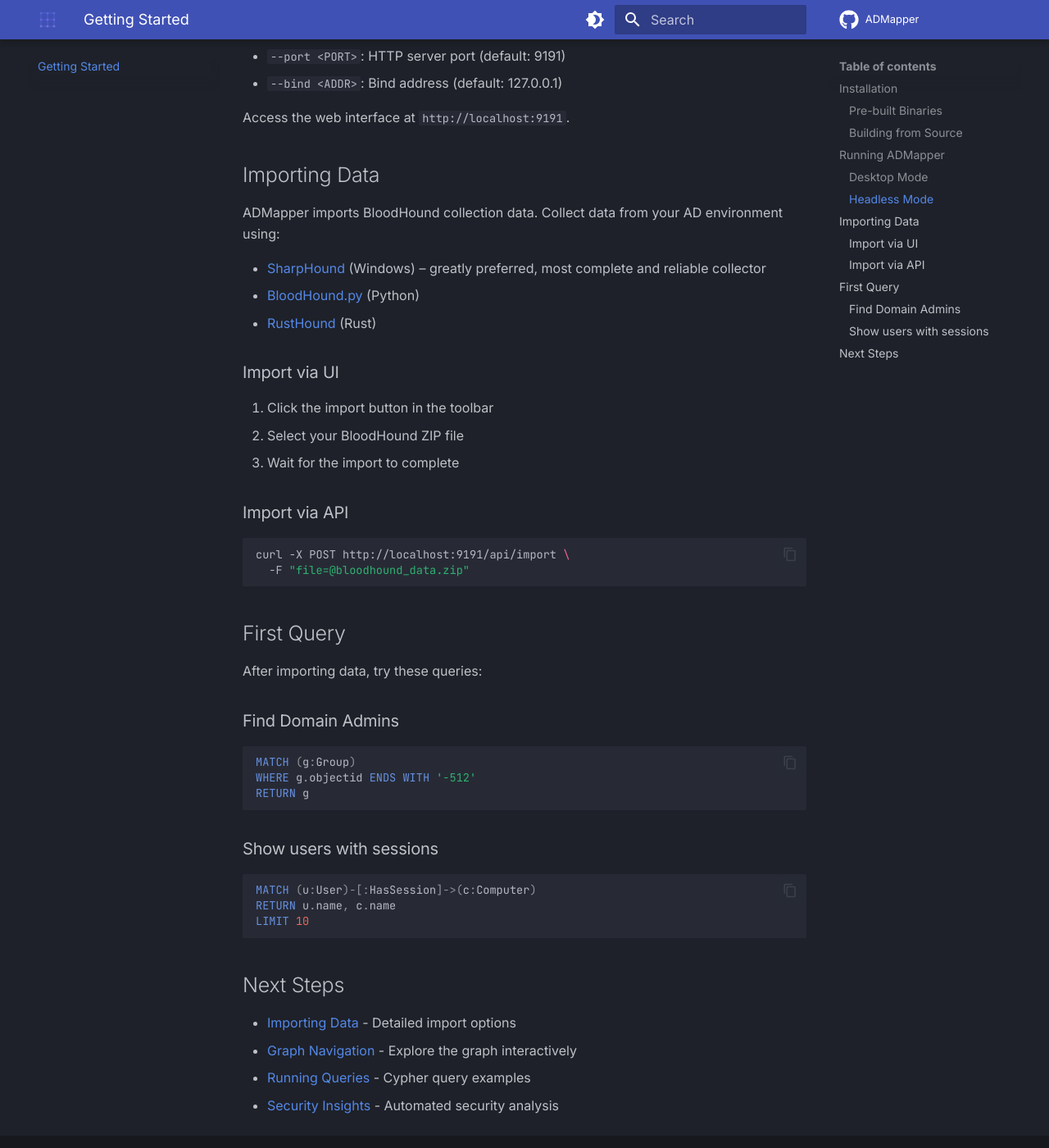
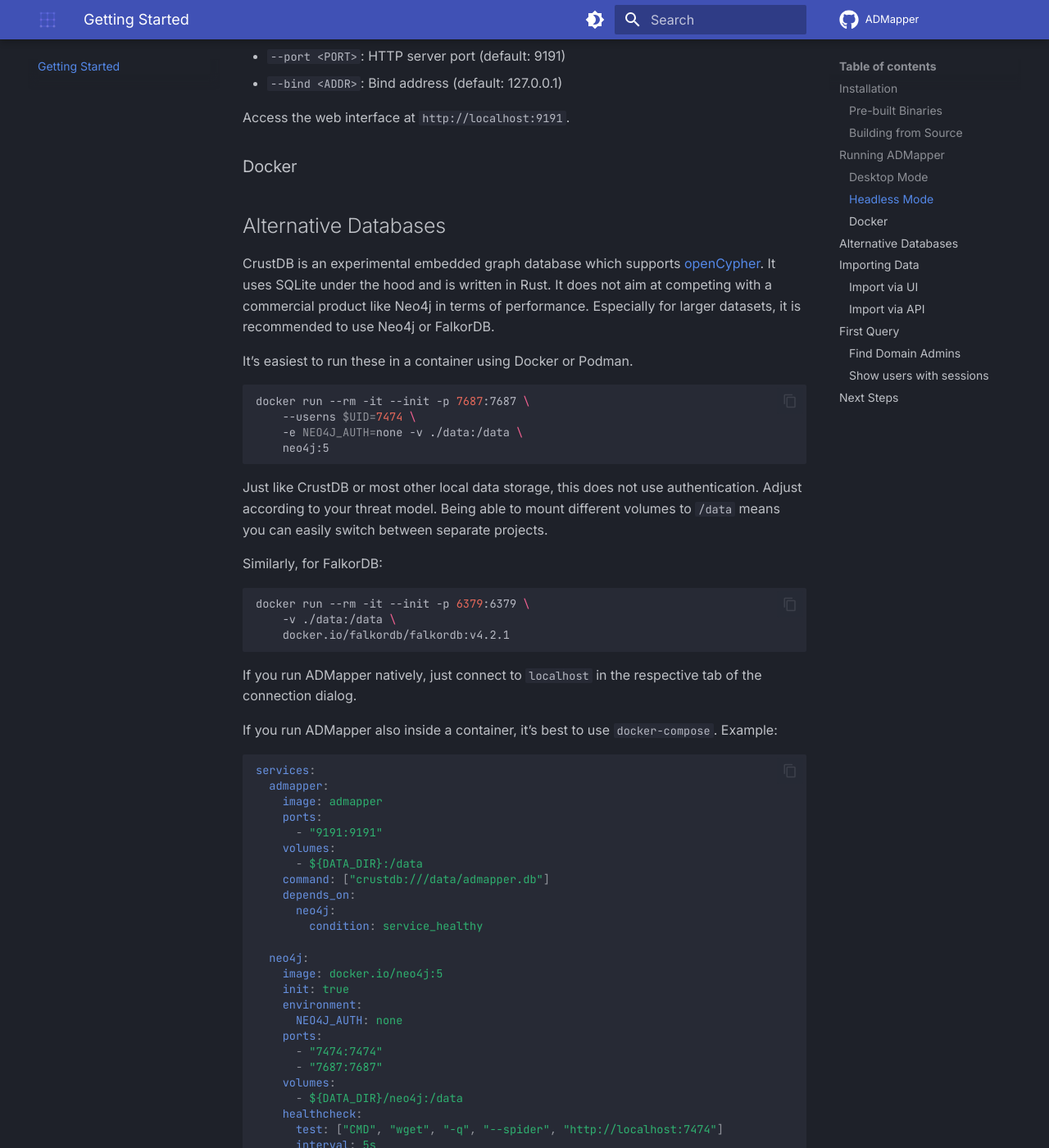
Before and after one commit to AdrianVollmer/ADMapper, an MkDocs documentation site: the page built from docs/admapper/docs/getting-started.md, in a window 1280 px wide and 1400 px high, scrolled down 1617 px. Shown: the whole window at 82% size. Built offline with MkDocs 1.6.1 and Material for MkDocs 9.7.7, drawn with Linux system fonts in a browser that asks for light colours; comment, search, counter and statistics services are not loaded; some of the changed text lies outside the part shown.

Commit message:
Add docker compose example for running ADMapper with Neo4j
Co-Authored-By: Claude Opus 4.6 <noreply@anthropic.com>

````diff
--- a/docs/admapper/docs/getting-started.md
+++ b/docs/admapper/docs/getting-started.md
@@ -21,7 +23,7 @@ Requirements:
 
 On Debian/Ubuntu, install the build dependencies for Tauri:
 
-```bash
+``` bash
 sudo apt-get install -y \
   libwebkit2gtk-4.1-dev \
   libssl-dev \
@@ -30,7 +32,7 @@ sudo apt-get install -y \
   librsvg2-dev
 ```
 
-```bash
+``` bash
 # Clone the repository
 git clone https://github.com/AdrianVollmer/ADMapper.git
 cd ADMapper
@@ -51,7 +53,7 @@ cargo build --release
 
 Launch the application directly:
 
-```bash
+``` bash
 ./admapper
 ```
 
@@ -61,7 +63,7 @@ This opens a native window with the graph visualization interface.
 
 Run as a web server for remote access:
 
-```bash
+``` bash
 ./admapper --headless --port 9191 crustdb://./data.db
 ```
 
@@ -73,23 +75,97 @@ Options:
 
 Access the web interface at `http://localhost:9191`.
 
+### Docker
+
+## Alternative Databases
+
+CrustDB is an experimental embedded graph database which supports
+[openCypher](https://s3.amazonaws.com/artifacts.opencypher.org/openCypher9.pdf).
+It uses SQLite under the hood and is written in Rust. It does not aim at
+competing with a commercial product like Neo4j in terms of performance.
+Especially for larger datasets, it is recommended to use Neo4j or
+FalkorDB.
+
+It's easiest to run these in a container using Docker or Podman.
+
+``` bash
+docker run --rm -it --init -p 7687:7687 \
+    --userns $UID=7474 \
+    -e NEO4J_AUTH=none -v ./data:/data \
+    neo4j:5
+```
+
+Just like CrustDB or most other local data storage, this does not use
+authentication. Adjust according to your threat model. Being able to
+mount different volumes to `/data` means you can easily switch between
+separate projects.
+
+Similarly, for FalkorDB:
+
+``` bash
+docker run --rm -it --init -p 6379:6379 \
+    -v ./data:/data \
+    docker.io/falkordb/falkordb:v4.2.1
+```
+
+If you run ADMapper natively, just connect to `localhost` in the
+respective tab of the connection dialog.
+
+If you run ADMapper also inside a container, it's best to use
+`docker-compose`. Example:
+
+``` yml
+services:
+  admapper:
+    image: admapper
+    ports:
+      - "9191:9191"
+    volumes:
+      - ${DATA_DIR}:/data
+    command: ["crustdb:///data/admapper.db"]
+    depends_on:
+      neo4j:
+        condition: service_healthy
+
+  neo4j:
+    image: docker.io/neo4j:5
+    init: true
+    environment:
+      NEO4J_AUTH: none
+    ports:
+      - "7474:7474"
+      - "7687:7687"
+    volumes:
+      - ${DATA_DIR}/neo4j:/data
+    healthcheck:
+      test: ["CMD", "wget", "-q", "--spider", "http://localhost:7474"]
+      interval: 5s
+      timeout: 5s
+      retries: 12
+```
+
+Then you can easily get going by running
+`DATA_DIR=./data docker compose up`.
+
 ## Importing Data
 
-ADMapper imports BloodHound collection data. Collect data from your AD environment using:
+ADMapper imports BloodHound collection data. Collect data from your AD
+environment using:
 
-- [SharpHound](https://github.com/BloodHoundAD/SharpHound) (Windows) -- greatly preferred, most complete and reliable collector
+- [SharpHound](https://github.com/BloodHoundAD/SharpHound) (Windows) --
+  greatly preferred, most complete and reliable collector
 - [BloodHound.py](https://github.com/dirkjanm/BloodHound.py) (Python)
 - [RustHound](https://github.com/NH-RED-TEAM/RustHound) (Rust)
 
 ### Import via UI
 
-1. Click the import button in the toolbar
-2. Select your BloodHound ZIP file
-3. Wait for the import to complete
+1.  Click the import button in the toolbar
+2.  Select your BloodHound ZIP file
+3.  Wait for the import to complete
 
 ### Import via API
 
-```bash
+``` bash
 curl -X POST http://localhost:9191/api/import \
   -F "file=@bloodhound_data.zip"
 ```
@@ -100,7 +176,7 @@ After importing data, try these queries:
 
 ### Find Domain Admins
 
-```cypher
+``` cypher
 MATCH (g:Group)
 WHERE g.objectid ENDS WITH '-512'
 RETURN g
@@ -108,7 +184,7 @@ RETURN g
 
 ### Show users with sessions
 
-```cypher
+``` cypher
 MATCH (u:User)-[:HasSession]->(c:Computer)
 RETURN u.name, c.name
 LIMIT 10
@@ -117,6 +193,7 @@ LIMIT 10
 ## Next Steps
 
 - [Importing Data](guide/importing.md) - Detailed import options
-- [Graph Navigation](guide/navigation.md) - Explore the graph interactively
+- [Graph Navigation](guide/navigation.md) - Explore the graph
+  interactively
 - [Running Queries](guide/queries.md) - Cypher query examples
 - [Security Insights](guide/insights.md) - Automated security analysis
````
Also changed, not shown: other parts of docs/admapper/docs/getting-started.md (+3 -1 lines).
